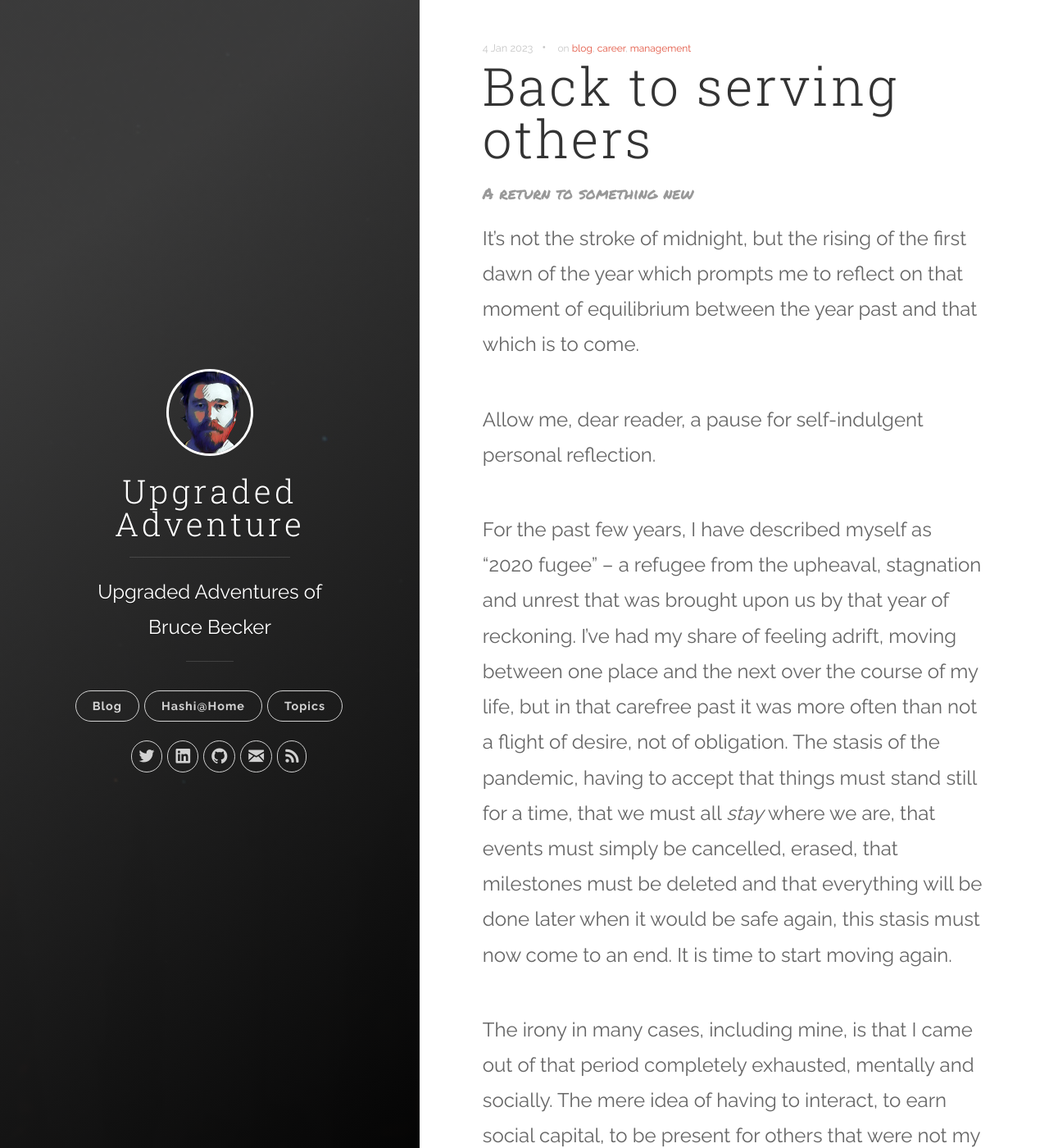
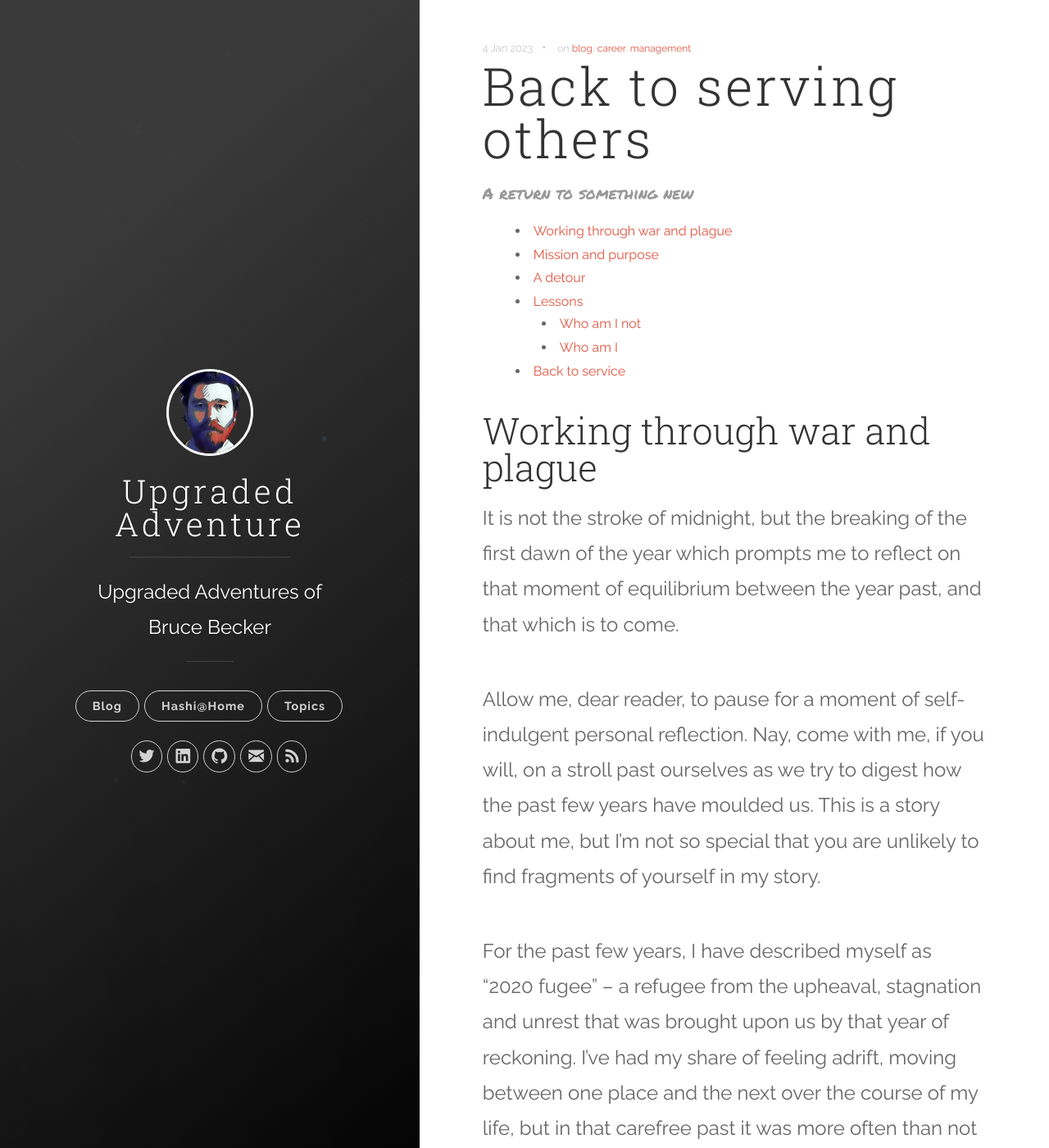
Before and after one commit to brucellino/upgraded-adventure, a Jekyll site: the page built from _posts/2023-01-04-service.md, in a window 1280 px wide and 1400 px high. Shown: the whole window at 82% size. Built offline with Jekyll 4.4.1, drawn with Linux system fonts in a browser that asks for light colours; some of the changed text lies outside the part shown.

Commit message:
chore: add disks to ul and fix typos in 2023 post
Signed-off-by: Bruce Becker <brucellino@protonmail.com>

```diff
--- a/_posts/2023-01-04-service.md
+++ b/_posts/2023-01-04-service.md
@@ -8,9 +8,21 @@ tags:
   - management
 ---
 
-It's not the stroke of midnight, but the rising of the first dawn of the year which prompts me to reflect on that moment of equilibrium between the year past and that which is to come.
+- [Working through war and plague](#working-through-war-and-plague)
+- [Mission and purpose](#mission-and-purpose)
+- [A detour](#a-detour)
+- [Lessons](#lessons)
+  - [Who am I not](#who-am-i-not)
+  - [Who am I](#who-am-i)
+- [Back to service](#back-to-service)
 
-Allow me, dear reader, a pause for self-indulgent personal reflection.
+## Working through war and plague
+
+It is not the stroke of midnight, but the breaking of the first dawn of the year which prompts me to reflect on that moment of equilibrium between the year past, and that which is to come.
+
+Allow me, dear reader, to pause for a moment of self-indulgent personal reflection.
+Nay, come with me, if you will, on a stroll past ourselves as we try to digest how the past few years have moulded us.
+This is a story about me, but I'm not so special that you are unlikely to find fragments of yourself in my story.
 
 For the past few years, I have described myself as "2020 fugee" -- a refugee from the upheaval, stagnation and unrest that was brought upon us by that year of reckoning.
 I've had my share of feeling adrift, moving between one place and the next over the course of my life, but in that carefree past it was more often than not a flight of desire, not of obligation.
@@ -20,7 +32,7 @@ It is time to start moving again.
 The irony in many cases, including mine, is that I came out of that period completely exhausted, mentally and socially.
 The mere idea of having to interact, to earn social capital, to be present for others that were not my immediate family, became for a period too much to bear.
 
-I sometimes think about what happened to us during that vaguely-defined time of pandemic, and whether we can ever recover from it as a society.
+I sometimes think about what happened to us during that vaguely defined time of pandemic, and whether we can ever recover from it as a society.
 The pessimist in me says that some cracks were laid bare and that once we see them, we can never unsee them.
 
 However, perhaps we can go about fixing them.
@@ -93,13 +105,9 @@ To an extent, I am defining myself in opposition to things which I have learned
 
 I am:
 
-- **Conscious and appreciative of counter-narratives**: I get sceptical when I hear "just-so" stories, broad generalisations and aphorisms at work. "This technology will revolutionise...", "we have do do things this way because...", "the data shows...". These are all narratives, stories that people tell to support an existing point of view.
-These are really useful, they help us to get on the same page, to get the point across -- heck, I do this all the the time myself! -- but they are just stories. They are not the truth. The truth is there is always a counter-narrative and if we're not aware of it, we risk talking ourselves into a corner.
-
+- **Conscious and appreciative of counter-narratives**: I get sceptical when I hear "just-so" stories, broad generalisations and aphorisms at work. "This technology will revolutionise...", "we have do do things this way because...", "the data shows...". These are all narratives, stories that people tell to support an existing point of view. These are really useful, they help us to get on the same page, to get the point across -- heck, I do this all the the time myself! -- but they are just stories. They are not the truth. The truth is there is always a counter-narrative and if we're not aware of it, we risk talking ourselves into a corner.
 - **Capable of living in other peoples' skins**: I've been around, I've seen and worked in places that my colleagues barely know the names of. I know that people think and work in different ways, and that while these may not be original, they are indeed diverse. I became aware that the world is a racist, classist place when I first stepped out of high school, and almost all my experience since then has been a clash between principles of equity and the messed up way the world seems to be organised. Working in Africa and working in Europe are wildly different experiences, with people having wildly different biases, points of view and priorities. Some of these people may have violently opposed world views to yours, but **they are still people**. Whatever the official line, you don't have "workers" at work, you have _people_ and those people are frikkin _weird_... and I am frikkin here for it...
-
 - **Multifaced experience**: I am trained as a scientist and at heart I still reason about the world as a scientist. However, I speak four languages, I have lived in several cities, on several continents. I've been poor, I've written code, managed projects, I've been responsible for liaising with high school principals and foreign ambassadors, I've had folks die on me and seen my babies born. I've had good managers, I've had no managers and I've had terrible managers. I've been told "whatever it costs, just get it done", and I've been told "there's no budget, just get it done". I haven't really found a way to write this on a CV, but it's really the biggest thing I've got going for me, from an employer's point of view. Throw me in the deep end fam, I've seen it before, I'm good to go.
-
 - **I care about quality**: Quality makes the difference. I am not, by nature, a person who cares about the nitty-gritty details. My scientific training (and perhaps the reason I was so drawn to it), taught me to look for patterns, for general laws, to see the big picture. But in the real world of people, this doesn't make the difference, it's quality that makes the difference. Being prepared, anticipating pain, building things that are free of defects, designing for elegant function, rather than appearance.
 
 ## Back to service
--- a/_sass/uno.scss
+++ b/_sass/uno.scss
@@ -114,7 +114,7 @@ body {
 
 ol,
 ul {
-  list-style: none;
+  list-style: circle inside;
 }
 
 blockquote,
@@ -1424,7 +1424,7 @@ ul {
 ol li,
 ul li {
   margin: 0 0 0.2em 0;
-  font-size: 1em;
+  // font-size: 1em;
   line-height: 1.6em;
 }
 ol ol,
@@ -1439,7 +1439,7 @@ ol {
 }
 
 ul {
-  list-style-type: none;
+  list-style-type: disc;
 }
 
 code {
```
Also changed, not shown: other parts of _posts/2023-01-04-service.md (+2 -2 lines).
